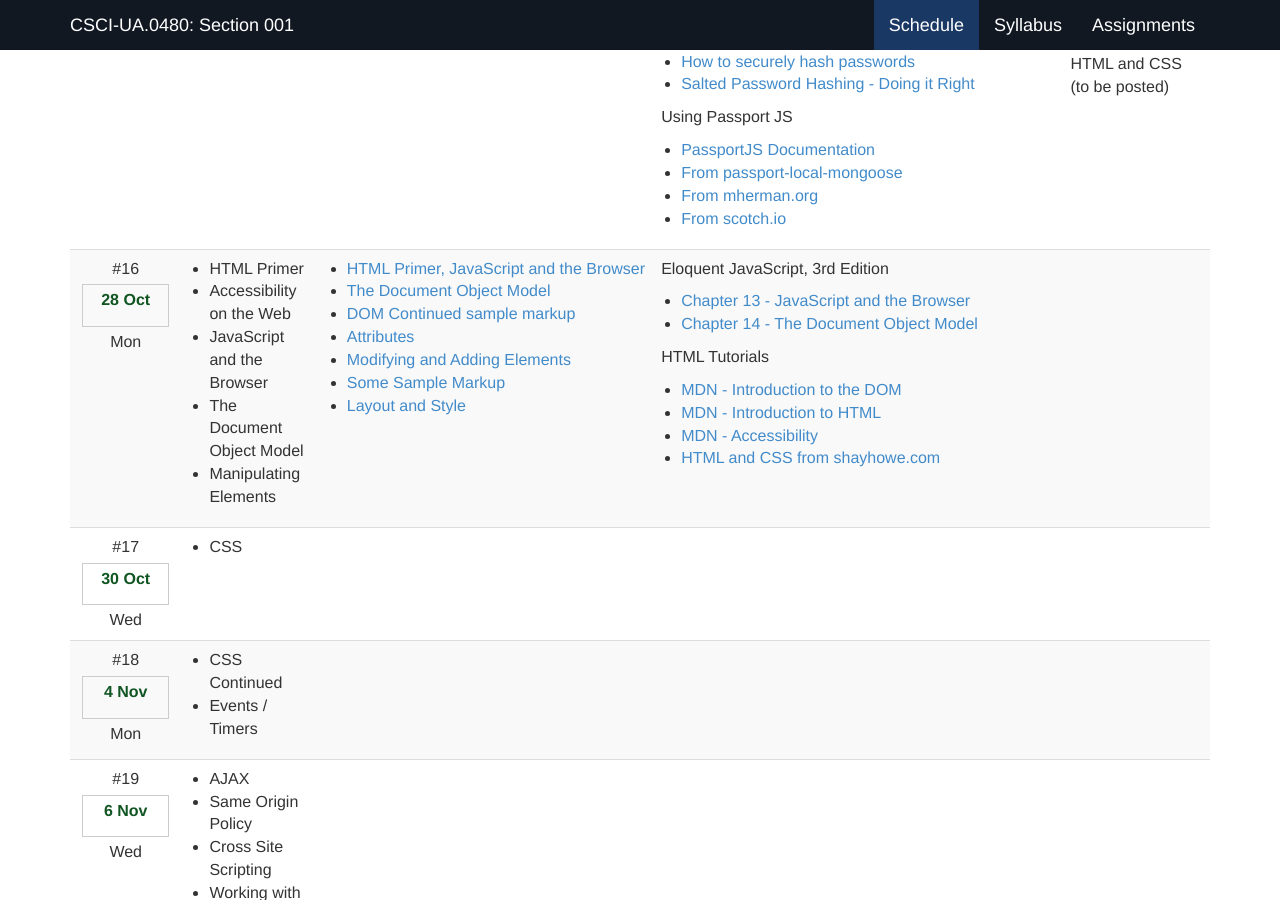
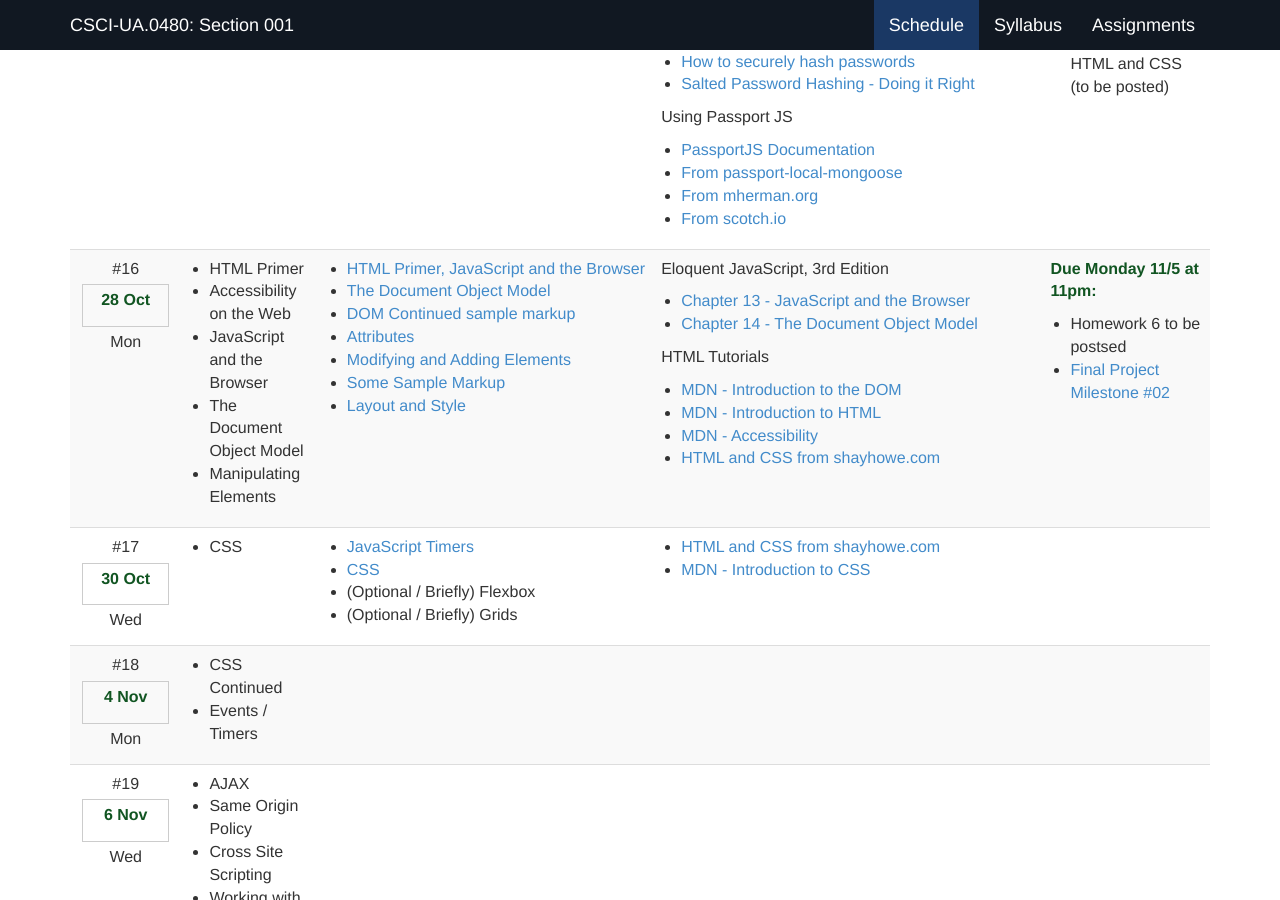
Before and after one commit to foureyes/csci-ua.0480-fall2019-001, a Jekyll site: the page built from index.markdown, in a window 1280 px wide and 900 px high, scrolled down 5040 px. Built offline with Jekyll 4.4.1, drawn with Linux system fonts in a browser that asks for light colours; a script that is not in the unit is left out.

Commit message:
add final project m2

```diff
--- a/_data/schedule.csv
+++ b/_data/schedule.csv
@@ -397,15 +397,14 @@ HTML Tutorials
 * [MDN - Introduction to HTML](https://developer.mozilla.org/en-US/docs/Learn/HTML/Introduction_to_HTML)
 * [MDN - Accessibility](https://developer.mozilla.org/en-US/docs/Web/Accessibility)
 * [HTML and CSS from shayhowe.com](http://learn.shayhowe.com/html-css/getting-to-know-html/)
-","<!--
-<strike>Due Friday 4/12 at 11pm:</strike>
- __Due Saturday 4/13 at 11pm:__
+","
+ __Due Monday 11/5 at 11pm:__
 
- * [Homework #6](homework/06.html)
+ * Homework 6 to be postsed
  * [Final Project Milestone #02](final-project.html#milestone2)
 
--->",
-y,,17,30-Oct,Wed,* CSS,"* [JavaScript Timers](slides/19/timers.html)
+",
+,,17,30-Oct,Wed,* CSS,"* [JavaScript Timers](slides/19/timers.html)
 * [CSS](slides/19/css.html)
 * (Optional / Briefly) Flexbox
 * (Optional / Briefly) Grids
--- a/index.markdown
+++ b/index.markdown
@@ -7,8 +7,6 @@ nav-state: index
 <!--
 <h1>AIT Test Deploy</h1>
 -->
-
-
 
 
 <div id="quick-links">
```
Also changed, not shown: final-project.markdown (+3 -4 lines).
